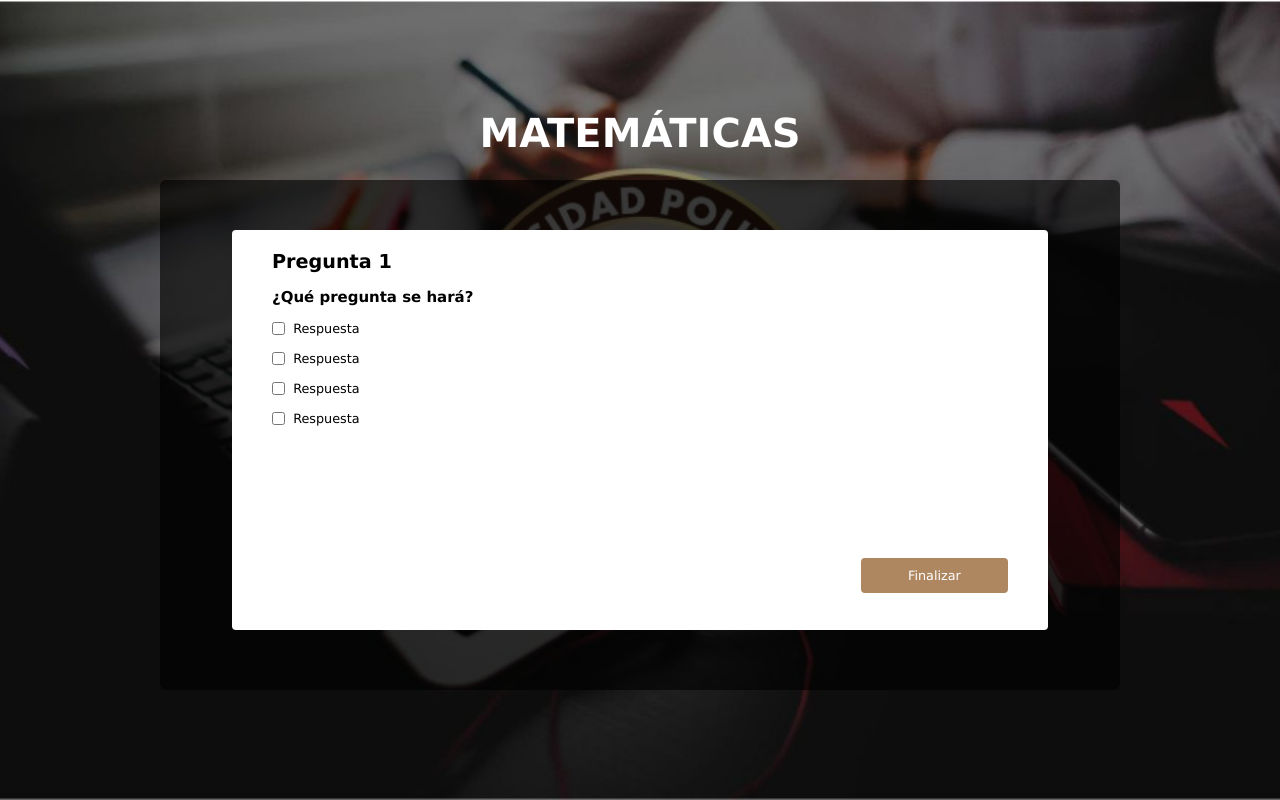
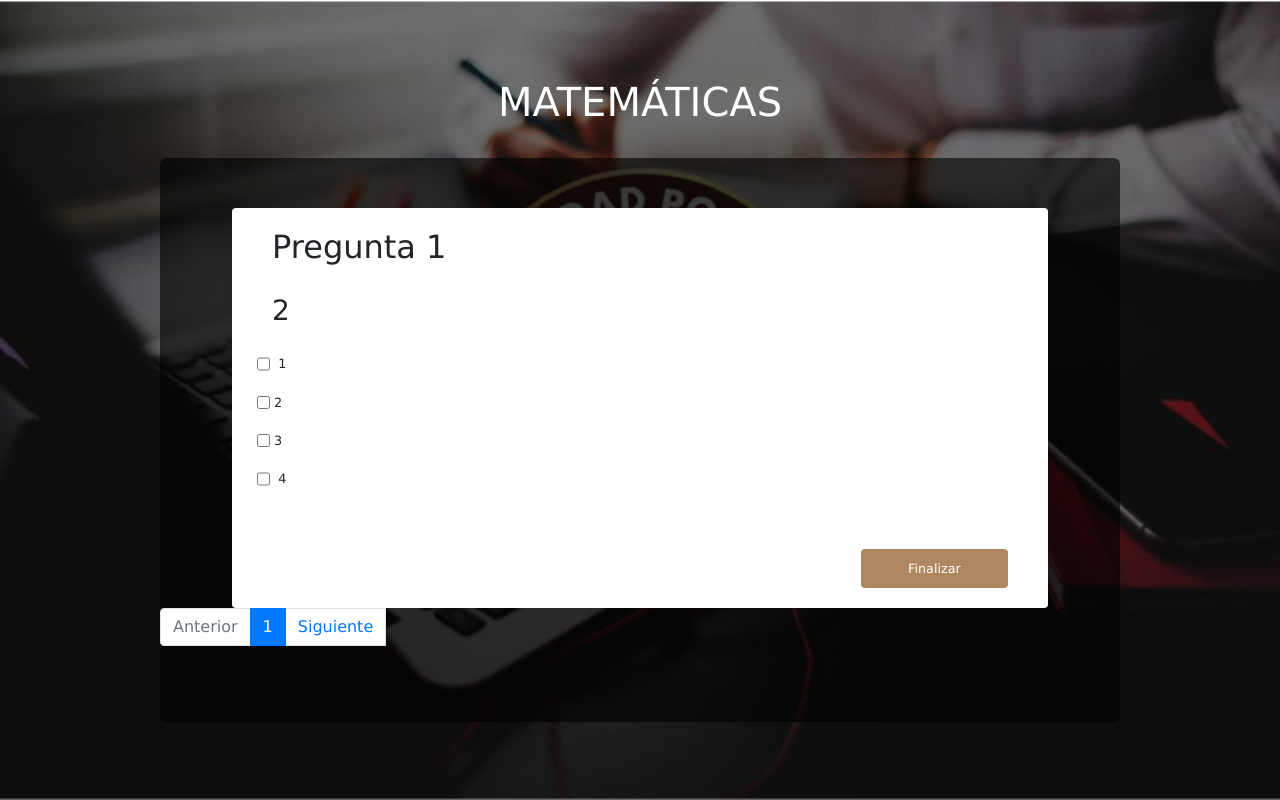
Before and after one commit to Sergio1310/Evaluacionv2, a PHP site: page /Alumno/Evaluacion.php?pregunta=1 in a window 1280 px wide. Run offline with PHP 8.4, Linux system fonts and the light colour scheme; data comes from the database, SQL or seed files in the repository.

Commit message:
Paginación Preguntas con BDD

```diff
--- a/Alumno/Evaluacion.php
+++ b/Alumno/Evaluacion.php
@@ -1,3 +1,19 @@
+<?php
+require("conexion.php");
+
+$sql= 'SELECT * FROM preguntas';
+$sentencia = $pdo->prepare($sql);
+$sentencia->execute();
+
+$resultado = $sentencia->fetchAll();
+
+//var_dump($resultado);
+$articulos_x_pagina =1;
+
+$total_preguntas_db =$sentencia->rowCount();
+$paginas = $total_preguntas_db/1;
+$paginas = ceil($paginas);
+?>
 <!DOCTYPE html>
 <html lang="en">
 <head>
@@ -7,8 +23,28 @@
 	<title>Matematicas</title>
 	<link rel="stylesheet" type="text/css" href="../css/alumn.css">
 	<link rel="stylesheet" type="text/css" href="../css/tools.css">
+	<meta charset="utf-8">
+    <meta name="viewport" content="width=device-width, initial-scale=1, shrink-to-fit=no">
+    <!-- Bootstrap CSS -->
+    <link rel="stylesheet" href="https://stackpath.bootstrapcdn.com/bootstrap/4.3.1/css/bootstrap.min.css" integrity="sha384-ggOyR0iXCbMQv3Xipma34MD+dH/1fQ784/j6cY/iJTQUOhcWr7x9JvoRxT2MZw1T" crossorigin="anonymous">
 </head>
 <body>
+	<?php
+	if(!$_GET){
+		header('Location:Evaluacion.php?pregunta=1');
+	}
+
+	$inciar = ($_GET['pregunta']-1)*$articulos_x_pagina;
+
+
+	$sql_preguntas='SELECT * FROM preguntas LIMIT :inicar,:npreguntas';
+	$sentencia_preguntas= $pdo->prepare($sql_preguntas);
+	$sentencia_preguntas->bindParam(':inicar', $inciar, PDO::PARAM_INT);
+	$sentencia_preguntas->bindParam(':npreguntas', $articulos_x_pagina, PDO::PARAM_INT);
+	$sentencia_preguntas->execute();
+	$resultado_preguntas= $sentencia_preguntas->fetchAll();
+
+	?>
 	<div class="principal-content flex">
 		<div class="p-content column justify-center">
 			<div class="title justify-center">
@@ -24,37 +60,72 @@
 									</div>
 									<br>
 									<div class="q-box column">
+										<?php foreach ($resultado_preguntas as $articulo):?>
 										<div>
-											<h3>¿Qué pregunta se hará?</h3>
+											<h3>
+												<?php
+												echo $articulo['pregunta'] ?>
+											</h3>
 										</div>
+									<?php endforeach ?>
 										<br>
 										<div class="answers column justify-center">
 											<div class="row">
-												<input type="checkbox" name="">&nbsp; Respuesta
+												<input type="checkbox" name="">&nbsp; <?php echo $articulo['opcion1']?>
 											</div>
 											<br>
 											<div class="row">
-												<input type="checkbox" name="">&nbsp; Respuesta
+												<input type="checkbox" name="">&nbsp;<?php echo $articulo['opcion2']?>
 											</div>
 											<br>
 											<div class="row">
-												<input type="checkbox" name="">&nbsp; Respuesta
+												<input type="checkbox" name="">&nbsp;<?php echo $articulo['opcion3']?>
 											</div>
 											<br>
 											<div class="row">
-												<input type="checkbox" name="">&nbsp; Respuesta
+												<input type="checkbox" name="">&nbsp; <?php echo $articulo['opcion4']?>
 											</div>
+
 										</div>
+
+
 									</div>
 									<div class="justify-end">
+
 										<style type="text/css">
                                     a {color:black;}
 
                                 </style>
-										<a  href="menu.html" style="text-decoration: none" class="btn-question text-center" >Finalizar</a>
+										<a  href="menu.html" style="text-decoration: none" class="btn-question text-center
+
+										" >Finalizar</a>
 									</div>
+
+								</div>
+								<div class="paginacion">
+									<nav aria-label="Page navigation example">
+										<ul class="pagination">
+											<li class="page-item <?php echo $_GET['pregunta']<=1? 'disabled': ''?>">
+												<a class="page-link"
+												href="Evaluacion.php?pregunta=<?php echo $_GET['pregunta']-1 ?>">Anterior
+												</a>
+											</li>
+										<?php for($i=0; $i<$paginas;$i++): ?>
+											<li class="page-item <?php echo  $_GET['pregunta']==$i+1 ? 'active': ''?>">
+												<a class="page-link"
+												href="Evaluacion.php?pregunta=<?php echo $i+1 ?>">
+										<?php echo $i+1 ?>
+												</a>
+											</li>
+										<?php endfor ?>
+											<li class="page-item<?php echo $_GET['pregunta']>=$paginas? 'disabled': ''?>"><a class="page-link" href="Evaluacion.php?pregunta=<?php echo $_GET['pregunta']+1 ?>">Siguiente
+												</a>
+											</li>
+										</ul>
+									</nav>
 								</div>
 							</div>
+
 						</div>
 				</div>
 			</div>
--- /dev/null
+++ b/Alumno/conexion.php
@@ -0,0 +1,8 @@
+<?php
+	$servidor = "localhost";
+	$usuario = "root";
+	$senha = "";
+	$dbname = "s_egresados";
+
+	//Criar a conexao
+	$pdo = new PDO('mysql:host=localhost;dbname=s_egresados', 'root', '');
```
Also changed, not shown: css/alumn.css (line endings or trailing spaces), css/tools.css (line endings or trailing spaces), s_egresados.sql (renamed from s_egresados (1).sql).
